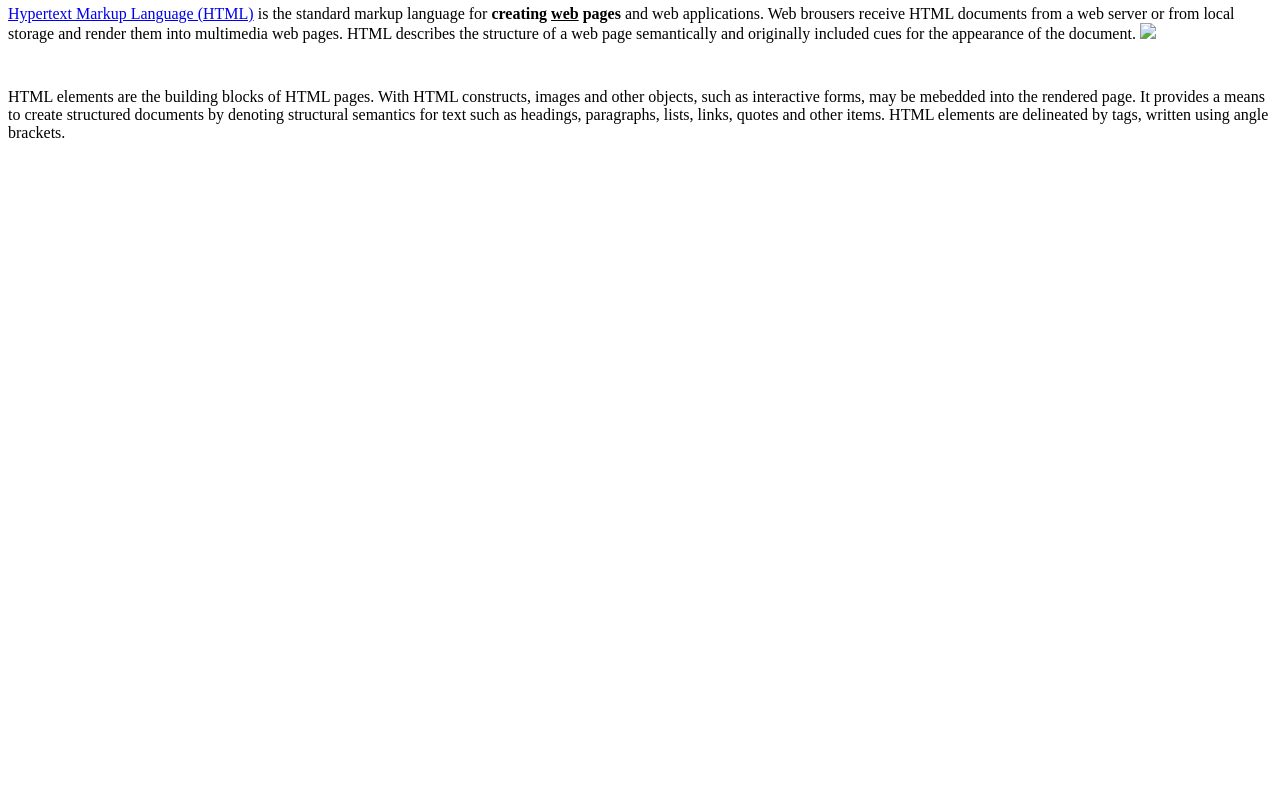
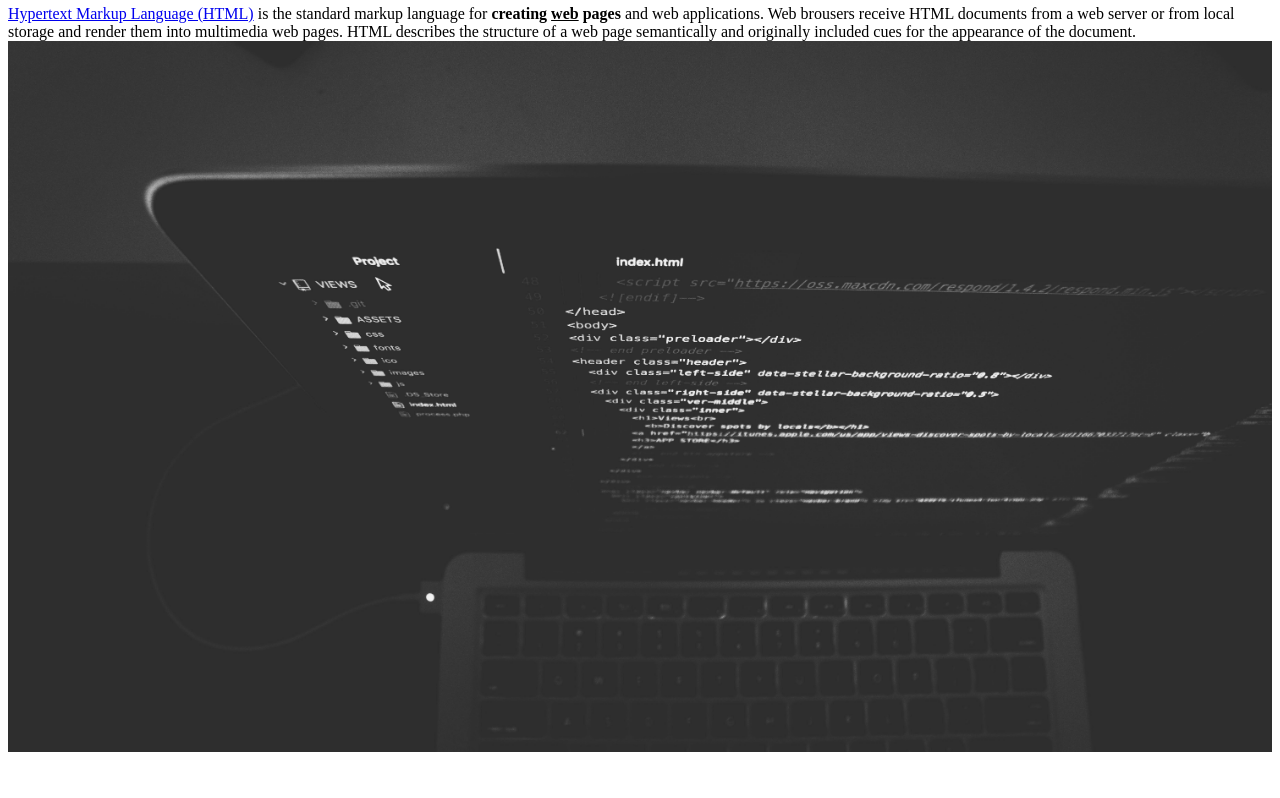
Before and after one commit to Rsomsinskymini/web1, a plain HTML site: page 1.html in a window 1280 px wide. Shown: the part 196-994 px from the top of the page. Before the commit the page ends 800 px from the top, so only its background shows below. Drawn offline with Linux system fonts and the light colour scheme.

Commit message:
first version

```diff
--- a/1.html
+++ b/1.html
@@ -13,7 +13,7 @@
     </ol>
     <h2>HTML</h2>
     <p><a href="https://www.w3.org/TR/html5/" target="_blank" title="html5 speicification">Hypertext Markup Language (HTML)</a> is the standard markup language for <strong>creating <u>web</u> pages</strong> and web applications. Web brousers receive HTML documents from a web server or from local storage and render them into multimedia web pages. HTML describes the structure of a web page semantically and originally included cues for the appearance of the document.
-    <img src="img/coding.jpg" width="100%"></p>
+    <img src="coding.jpg" width="100%"></p>
     <p style="margin-top: 45px">HTML elements are the building blocks of HTML pages. With HTML constructs, images and other objects, such as interactive forms, may be mebedded into the rendered page. It provides a means to create structured documents by denoting structural semantics for text such as headings, paragraphs, lists, links, quotes and other items. HTML elements are delineated by tags, written using angle brackets.</p>
 </body>
 </html>
```
